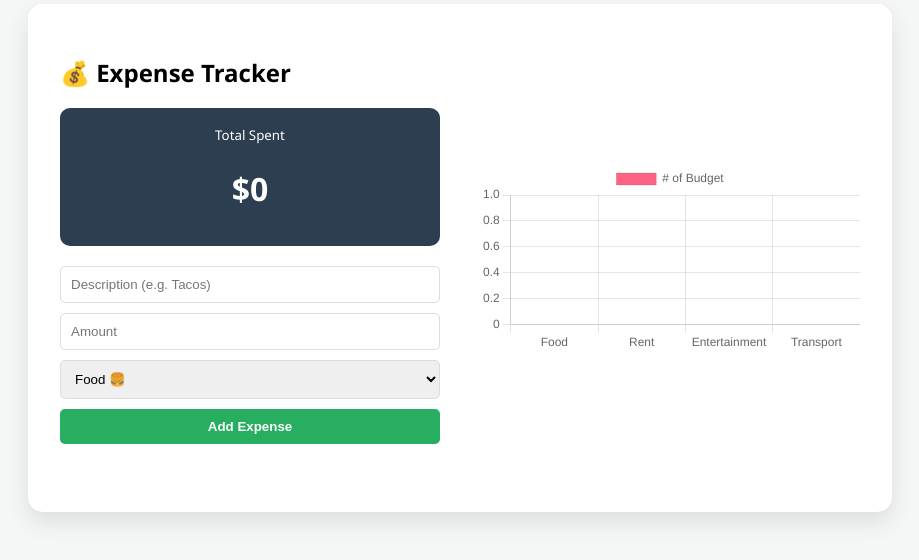
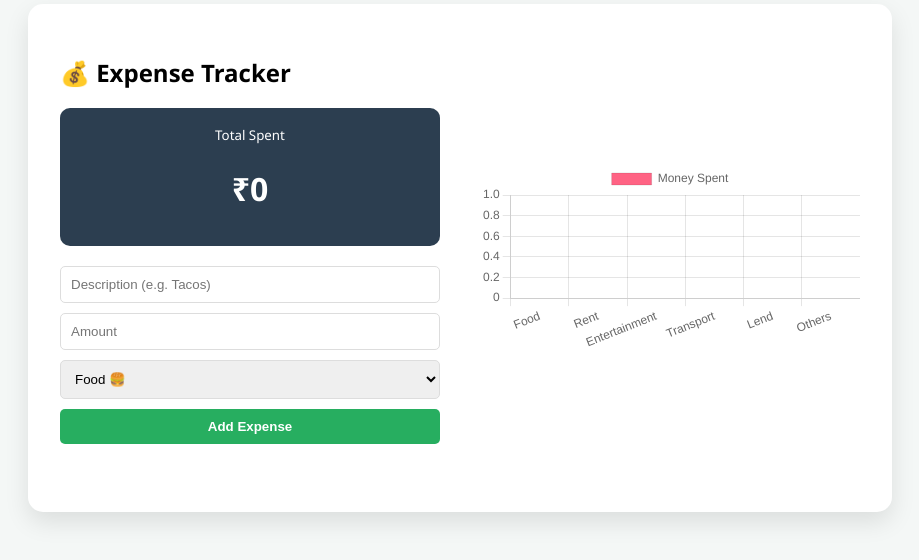
Before and after one commit to senorhitesh/30-Days-JS, a plain HTML site: page src/day24-Chart-Maker/index.html in a window 1280 px wide. Shown: the part 142-702 px from the top of the page, without its empty margins (180-1099 px from the left). Drawn offline with nearby package versions, Linux system fonts and the light colour scheme.

Commit message:
new categories added

```diff
--- a/src/day24-Chart-Maker/index.html
+++ b/src/day24-Chart-Maker/index.html
@@ -110,6 +110,9 @@
                     <option value="Rent">Rent 🏠</option>
                     <option value="Entertainment">Fun 🎬</option>
                     <option value="Transport">Travel 🚗</option>
+                    <option value="Lend">Lend🙌</option>
+                    <option value="Others">Others 🎗 </option>
+
                 </select>
                 <button id="addBtn" ">Add Expense</button>
             </div>
--- a/src/day24-Chart-Maker/main.js
+++ b/src/day24-Chart-Maker/main.js
@@ -12,12 +12,12 @@ let expenses = JSON.parse(localStorage.getItem("expenses")) || [];
 let myChart = new Chart(ctx, {
     type: 'bar',
     data: {
-        labels: ['Food', 'Rent', 'Entertainment', 'Transport'],
+        labels: ['Food', 'Rent', 'Entertainment', 'Transport', 'Lend', 'Others'],
         datasets: [{
-            label: '# of Budget',
-            data: [0, 0, 0, 0],
+            label: 'Money Spent',
+            data: [0, 0, 0, 0, 100],
             borderWidth: 1,
-            backgroundColor: ['#ff6384', '#36a2eb', '#ffce56', '#4bc0c0']
+            backgroundColor: ['#ff6384', '#36a2eb', '#ffce56', '#4bc0c0', '#4bc055','#644bc0' ]
         }]
     },
     options: {
@@ -50,7 +50,7 @@ function addExpense(e) {
 
     // Convert the WHOLE array to a String and save it
     localStorage.setItem("expenses", JSON.stringify(expenses));
-
+    console.log(expenses)
     totalExpense();
     updateChartData();
 }
@@ -60,7 +60,7 @@ addBtn.addEventListener("click", addExpense);
 function totalExpense() {
     // 3. RECALCULATE (Don't save total separately, just calculate it from the list)
     let total = expenses.reduce((sum, item) => sum + item.amount, 0);
-    totalAmount.textContent = "$" + total;
+    totalAmount.textContent = "₹" + total;
 }
 
 function updateChartData() {
@@ -68,8 +68,10 @@ function updateChartData() {
     const rentTotal = expenses.filter(item => item.category === "Rent").reduce((sum, item) => sum + item.amount, 0);
     const entTotal = expenses.filter(item => item.category === "Entertainment").reduce((sum, item) => sum + item.amount, 0);
     const transTotal = expenses.filter(item => item.category === "Transport").reduce((sum, item) => sum + item.amount, 0);
+    const lend = expenses.filter(item => item.category === "Lend").reduce((sum, item) => sum + item.amount, 0);
+    const Others = expenses.filter(item => item.category === "Others").reduce((sum, item) => sum + item.amount, 0);
 
-    myChart.data.datasets[0].data = [foodTotal, rentTotal, entTotal, transTotal];
+    myChart.data.datasets[0].data = [foodTotal, rentTotal, entTotal, transTotal, lend, Others];
     myChart.update();
 }
 
```
